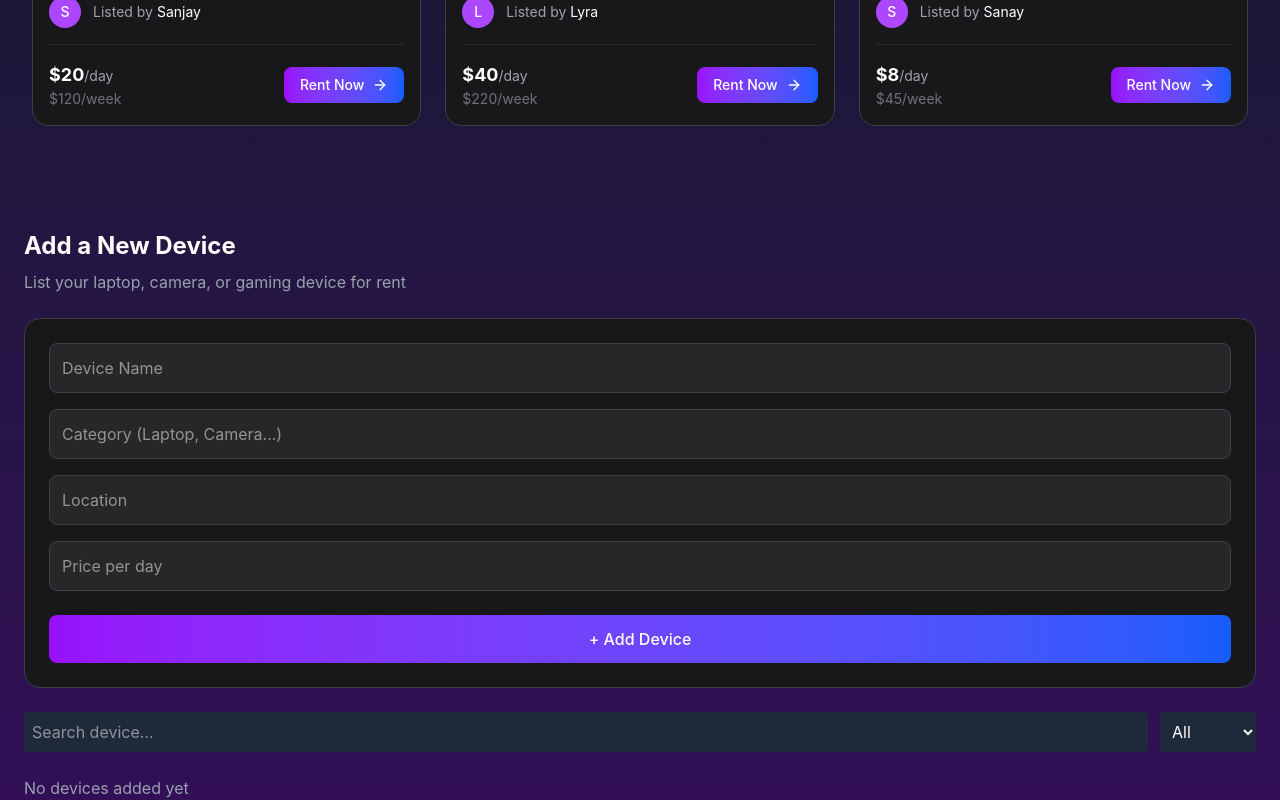
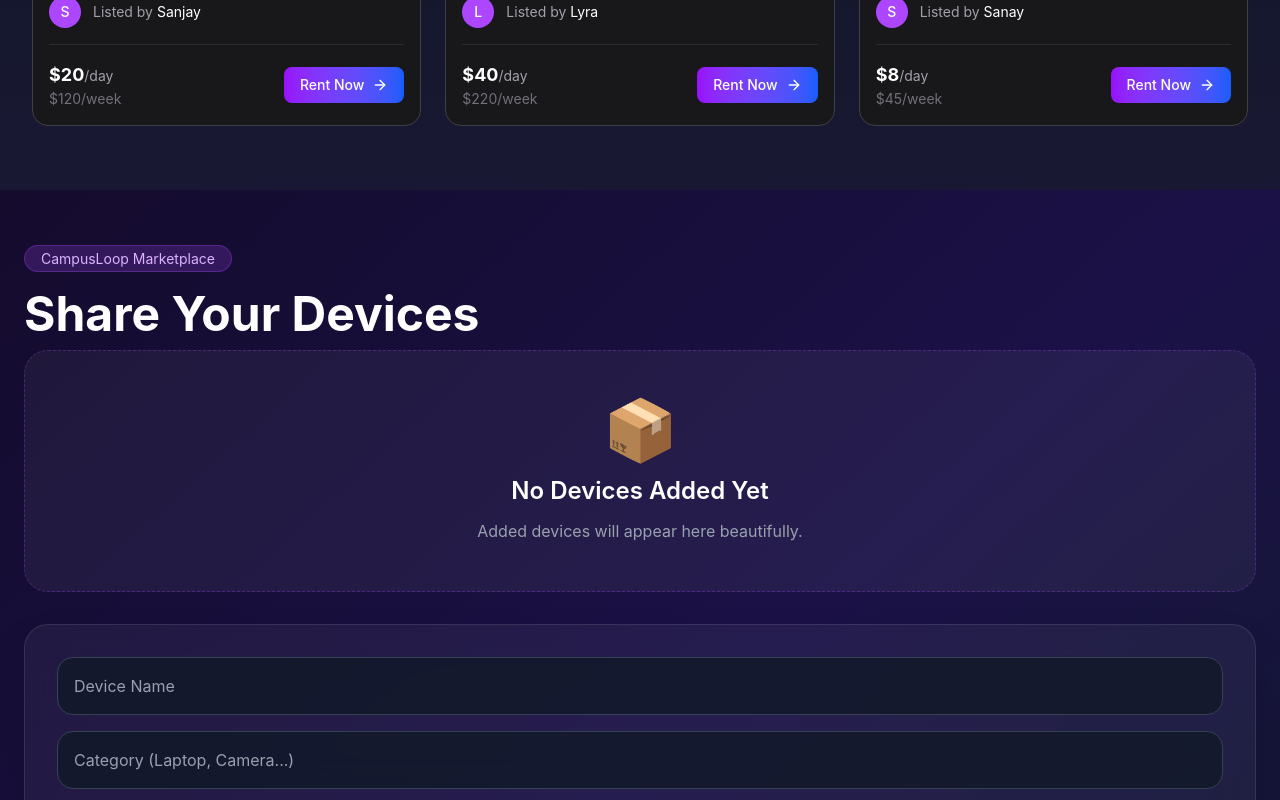
Before and after one commit to akhilamarapelly76-code/campusloop, a React (Vite) app: page / in a window 1280 px wide. Shown: the part 2000-2800 px from the top of the page. Built offline with nearby package versions, Linux system fonts and the light colour scheme.

Commit message:
improvement of features

```diff
--- a/src/features/device-management/DeviceManager.jsx
+++ b/src/features/device-management/DeviceManager.jsx
@@ -1,5 +1,5 @@
 import { useState } from "react";
-
+import { Laptop, MapPin, IndianRupee, Layers } from "lucide-react";
 export default function DeviceManager() {
   // =========================
   // STATE
@@ -63,31 +63,42 @@ export default function DeviceManager() {
   // UI
   // =========================
   return (
-    <div className="px-6 py-10 text-white">
-
+<div className="min-h-screen max-w-7xl mx-auto px-6 py-14 text-white bg-gradient-to-br from-[#140b2d] via-[#1b1147] to-[#0f172a]">
       {/* POPUP */}
       {popup && (
-        <div className="mb-4 p-3 bg-green-600 rounded-lg">
-          {popup}
-        </div>
-      )}
+  <div className="mb-6 p-4 rounded-2xl bg-green-500/20 border border-green-500/30 text-green-300 backdrop-blur-lg">
+    {popup}
+  </div>
+)}
 
       {/* TITLE */}
-      <h2 className="text-2xl font-bold mb-2">
-      Add a New Device
-      </h2>
+      <div className="mb-8">
+  <span className="px-4 py-1 rounded-full bg-purple-500/20 border border-purple-500/30 text-purple-300 text-sm">
+    CampusLoop Marketplace
+  </span>
 
-    <p className="text-gray-400 mb-6">
-    List your laptop, camera, or gaming device for rent
-    </p>
+  <h2 className="text-5xl font-bold mt-5 mb-3">
+    Share Your Devices
+  </h2>
+
+  <div className="text-center border border-dashed border-purple-500/30 rounded-3xl p-12 bg-white/5">
+  <div className="text-6xl mb-4">📦</div>
+  <h3 className="text-2xl font-semibold mb-3">
+    No Devices Added Yet
+  </h3>
+
+  <p className="text-gray-400">
+    Added devices will appear here beautifully.
+  </p>
+</div>
+</div>
 
       {/* ADD DEVICE FORM */}
-     <div className="bg-[#18181b] p-6 rounded-2xl border border-[#3f3f46] mb-6">
+     <div className="backdrop-blur-xl bg-white/5 p-8 rounded-3xl border border-white/10 shadow-2xl mb-8">
   <div className="grid gap-4">
 
     <input
-      className="p-3 rounded-lg bg-[#27272a] border border-[#3f3f46] text-white focus:outline-none focus:border-purple-500"
-      placeholder="Device Name"
+className="w-full p-4 rounded-2xl bg-[#111827]/80 border border-gray-700 text-white placeholder-gray-400 focus:outline-none focus:ring-2 focus:ring-purple-500 transition-all hover:border-purple-400 hover:shadow-lg hover:shadow-purple-500/10"      placeholder="Device Name"
       value={form.name}
       onChange={(e) =>
         setForm({ ...form, name: e.target.value })
@@ -95,8 +106,7 @@ export default function DeviceManager() {
     />
 
     <input
-      className="p-3 rounded-lg bg-[#27272a] border border-[#3f3f46] text-white focus:outline-none focus:border-purple-500"
-      placeholder="Category (Laptop, Camera...)"
+className="w-full p-4 rounded-2xl bg-[#111827]/80 border border-gray-700 text-white placeholder-gray-400 focus:outline-none focus:ring-2 focus:ring-purple-500 transition-all hover:border-purple-400 hover:shadow-lg hover:shadow-purple-500/10"      placeholder="Category (Laptop, Camera...)"
       value={form.category}
       onChange={(e) =>
         setForm({ ...form, category: e.target.value })
@@ -104,8 +114,7 @@ export default function DeviceManager() {
     />
 
     <input
-      className="p-3 rounded-lg bg-[#27272a] border border-[#3f3f46] text-white focus:outline-none focus:border-purple-500"
-      placeholder="Location"
+className="w-full p-4 rounded-2xl bg-[#111827]/80 border border-gray-700 text-white placeholder-gray-400 focus:outline-none focus:ring-2 focus:ring-purple-500 transition-all hover:border-purple-400 hover:shadow-lg hover:shadow-purple-500/10"      placeholder="Location"
       value={form.location}
       onChange={(e) =>
         setForm({ ...form, location: e.target.value })
@@ -113,8 +122,7 @@ export default function DeviceManager() {
     />
 
     <input
-      className="p-3 rounded-lg bg-[#27272a] border border-[#3f3f46] text-white focus:outline-none focus:border-purple-500"
-      placeholder="Price per day"
+className="w-full p-4 rounded-2xl bg-[#111827]/80 border border-gray-700 text-white placeholder-gray-400 focus:outline-none focus:ring-2 focus:ring-purple-500 transition-all hover:border-purple-400 hover:shadow-lg hover:shadow-purple-500/10"      placeholder="Price per day"
       value={form.price}
       onChange={(e) =>
         setForm({ ...form, price: e.target.value })
@@ -123,25 +131,28 @@ export default function DeviceManager() {
 
     <button
       onClick={addDevice}
-      className="mt-2 bg-gradient-to-r from-purple-600 to-blue-600 hover:from-purple-500 hover:to-blue-500 p-3 rounded-lg font-medium transition-all"
-    >
+className="mt-4 w-full bg-gradient-to-r from-fuchsia-600 via-purple-600 to-blue-600 hover:scale-[1.02] active:scale-95 hover:shadow-purple-500/30 shadow-lg p-4 rounded-2xl font-semibold text-lg transition-all duration-300"    >
       + Add Device
     </button>
 
   </div>
 </div>
       {/* SEARCH + FILTER */}
+      <h3 className="text-xl font-semibold mb-4">
+  Browse Added Devices
+</h3>
+    <p className="text-gray-400 mb-6">
+  {filteredDevices.length} devices available
+</p>
       <div className="flex gap-3 mb-6">
         <input
-          className="p-2 rounded bg-gray-800 flex-1"
-          placeholder="Search device..."
+className="p-4 rounded-2xl bg-[#111827]/80 border border-gray-700 flex-1 text-white focus:outline-none focus:ring-2 focus:ring-purple-500 hover:border-purple-400 hover:shadow-lg hover:shadow-purple-500/10"          placeholder="Search device..."
           value={search}
           onChange={(e) => setSearch(e.target.value)}
         />
 
         <select
-          className="p-2 rounded bg-gray-800"
-          value={filter}
+className="p-4 rounded-2xl bg-[#111827]/80 border border-gray-700 text-white focus:outline-none"          value={filter}
           onChange={(e) => setFilter(e.target.value)}
         >
           <option>All</option>
@@ -161,8 +172,9 @@ export default function DeviceManager() {
           filteredDevices.map((device) => (
             <div
               key={device.id}
-              className="p-4 bg-gray-900 rounded"
-            >
+              className="p-6 bg-white/5 backdrop-blur-lg border border-white/10 rounded-3xl hover:-translate-y-2 transition-all duration-300 shadow-xl hover:border-purple-500/30 animate-fadeIn"            >
+
+
               <h3 className="font-bold">
                 {device.name}
               </h3>
@@ -174,8 +186,7 @@ export default function DeviceManager() {
                 onClick={() =>
                   handleRequest(device.name)
                 }
-                className="mt-2 bg-green-600 px-3 py-1 rounded"
-              >
+className="mt-4 bg-gradient-to-r from-green-500 to-emerald-600 px-5 py-2 rounded-xl font-medium hover:scale-105 transition-all"              >
                 Request Device
               </button>
             </div>
```
